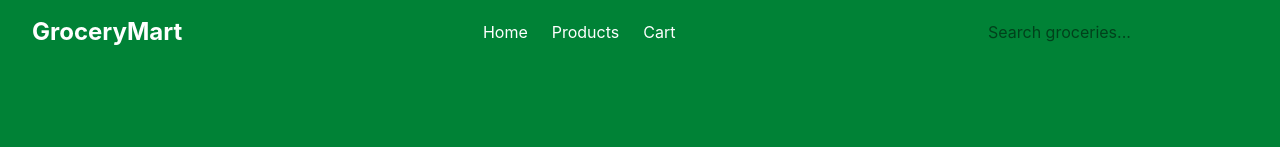
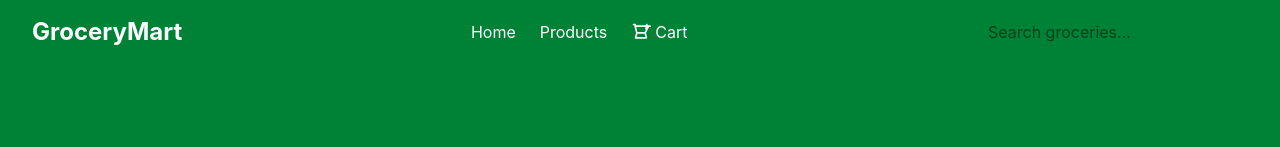
Before and after one commit to Elvis24-tech/GroceryMart, a React (Vite) app: page / in a window 1280 px wide. Shown: the top 147 px of the page. Built offline with nearby package versions, Linux system fonts and the light colour scheme.

Commit message:
fixed the cart icon to show count of items

```diff
--- a/package.json
+++ b/package.json
@@ -14,6 +14,7 @@
     "axios": "^1.13.6",
     "react": "^19.2.0",
     "react-dom": "^19.2.0",
+    "react-icons": "^5.6.0",
     "react-router-dom": "^7.13.1",
     "tailwindcss": "^4.2.1"
   },
--- a/src/components/Navbar.jsx
+++ b/src/components/Navbar.jsx
@@ -1,6 +1,10 @@
 import { Link } from "react-router-dom";
+import { useContext } from "react";
+import { CartContext } from "../context/CartContext";
 
 const Navbar = () => {
+  const { cartCount } = useContext(CartContext);
+
   return (
     <nav className="bg-green-700 text-white px-8 py-4 flex justify-between items-center">
 
@@ -8,10 +12,28 @@ const Navbar = () => {
         GroceryMart
       </h1>
 
-      <div className="flex gap-6">
+      <div className="flex gap-6 items-center">
         <Link to="/">Home</Link>
         <Link to="/products">Products</Link>
-        <Link to="/cart">Cart</Link>
+        <Link to="/cart" className="flex items-center gap-1 relative">
+          <svg
+            xmlns="http://www.w3.org/2000/svg"
+            className="h-5 w-5"
+            fill="none"
+            viewBox="0 0 24 24"
+            stroke="currentColor"
+            strokeWidth={2}
+          >
+            <path strokeLinecap="round" strokeLinejoin="round" d="M3 3h2l.4 2M7 13h10l4-8H5.4M7 13l-1.5 6h13L17 13M7 13l-2-8m0 0h18m-18 0L5 3m14 0l-1 5" />
+          </svg>
+
+          <span>Cart</span>
+          {cartCount > 0 && (
+            <span className="absolute -top-2 -right-2 bg-red-500 text-white text-xs font-bold px-2 rounded-full">
+              {cartCount}
+            </span>
+          )}
+        </Link>
       </div>
 
       <input
--- a/src/components/ProductCard.jsx
+++ b/src/components/ProductCard.jsx
@@ -1,11 +1,18 @@
-import { useContext } from "react";
+import { useContext, useState } from "react";
 import { CartContext } from "../context/CartContext";
 
 const ProductCard = ({ product }) => {
   const { addToCart } = useContext(CartContext);
+  const [added, setAdded] = useState(false);
+
+  const handleAdd = () => {
+    addToCart(product);
+    setAdded(true);
+    setTimeout(() => setAdded(false), 1500);
+  };
 
   return (
-    <div className="bg-white p-4 rounded-xl shadow-md hover:shadow-lg flex flex-col">
+    <div className="bg-white p-4 rounded-xl shadow-md hover:shadow-lg flex flex-col relative">
       <img
         src={product.image}
         alt={product.name}
@@ -14,11 +21,17 @@ const ProductCard = ({ product }) => {
       <h2 className="font-bold text-lg">{product.name}</h2>
       <p className="text-green-600 font-semibold mb-3">KES {product.price}</p>
       <button
-        onClick={() => addToCart(product)}
+        onClick={handleAdd}
         className="bg-green-600 text-white py-2 rounded hover:bg-green-700 mt-auto transition"
       >
         Add to Cart
       </button>
+
+      {added && (
+        <div className="absolute top-2 right-2 bg-green-500 text-white px-3 py-1 rounded shadow animate-bounce">
+          Added!
+        </div>
+      )}
     </div>
   );
 };
--- a/src/context/CartContext.jsx
+++ b/src/context/CartContext.jsx
@@ -1,4 +1,3 @@
-// src/context/CartContext.jsx
 import { createContext, useState } from "react";
 
 export const CartContext = createContext();
@@ -25,8 +24,10 @@ export const CartProvider = ({ children }) => {
     setCart(cart.filter(item => item.id !== productId));
   };
 
+  const cartCount = cart.reduce((sum, item) => sum + item.quantity, 0);
+
   return (
-    <CartContext.Provider value={{ cart, addToCart, removeFromCart }}>
+    <CartContext.Provider value={{ cart, addToCart, removeFromCart, cartCount }}>
       {children}
     </CartContext.Provider>
   );
```
Also changed, not shown: 1 other file (tests, documents, lock files or other folders).
